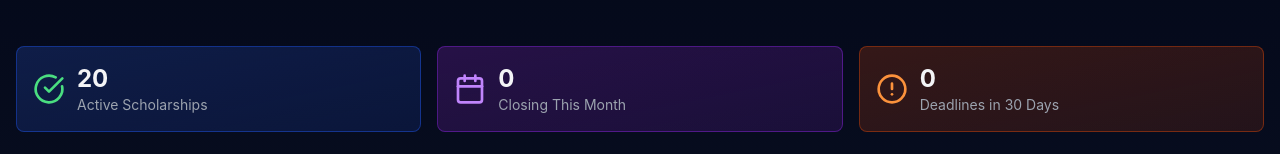
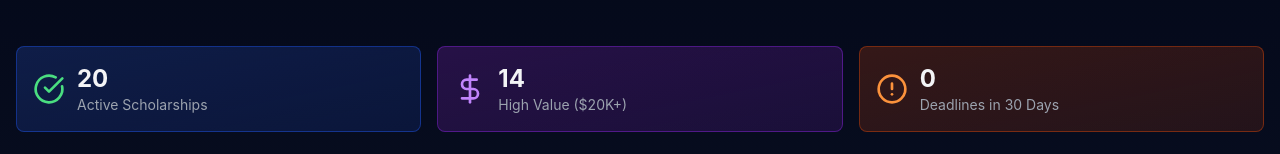
Before and after one commit to CareerSuccessHub/ai-companion-hub, a Next.js app: page /scholarships in a window 1280 px wide. Shown: the part 269-423 px from the top of the page. Built offline with nearby package versions, Linux system fonts and the light colour scheme; no server answers.

Commit message:
Replace redundant 'Closing This Month' with 'High Value (+)' - distinct, actionable metric

```diff
--- a/components/ScholarshipDatabase.tsx
+++ b/components/ScholarshipDatabase.tsx
@@ -269,12 +269,10 @@ export default function ScholarshipDatabase() {
   const activeCount = scholarships.filter(s => !isExpired(s.deadline)).length;
   const expiredCount = scholarships.length - activeCount;
 
-  // Count scholarships closing this month
-  const today = new Date();
-  const endOfMonth = new Date(today.getFullYear(), today.getMonth() + 1, 0);
-  const closingThisMonth = scholarships.filter(s => {
-    const deadline = parseDeadline(s.deadline);
-    return deadline >= today && deadline <= endOfMonth;
+  // Count high-value scholarships ($20,000+)
+  const highValueCount = scholarships.filter(s => {
+    const amount = parseInt(s.amount.replace(/[^0-9]/g, '')) || 0;
+    return !isExpired(s.deadline) && amount >= 20000;
   }).length;
 
   return (
@@ -292,10 +290,10 @@ export default function ScholarshipDatabase() {
         </div>
         <div className="bg-gradient-to-br from-purple-900/40 to-purple-800/20 border border-purple-700/50 rounded-lg p-4">
           <div className="flex items-center gap-3">
-            <Calendar className="w-8 h-8 text-purple-400" />
+            <DollarSign className="w-8 h-8 text-purple-400" />
             <div>
-              <p className="text-2xl font-bold text-gray-100">{closingThisMonth}</p>
-              <p className="text-sm text-gray-400">Closing This Month</p>
+              <p className="text-2xl font-bold text-gray-100">{highValueCount}</p>
+              <p className="text-sm text-gray-400">High Value ($20K+)</p>
             </div>
           </div>
         </div>
```
